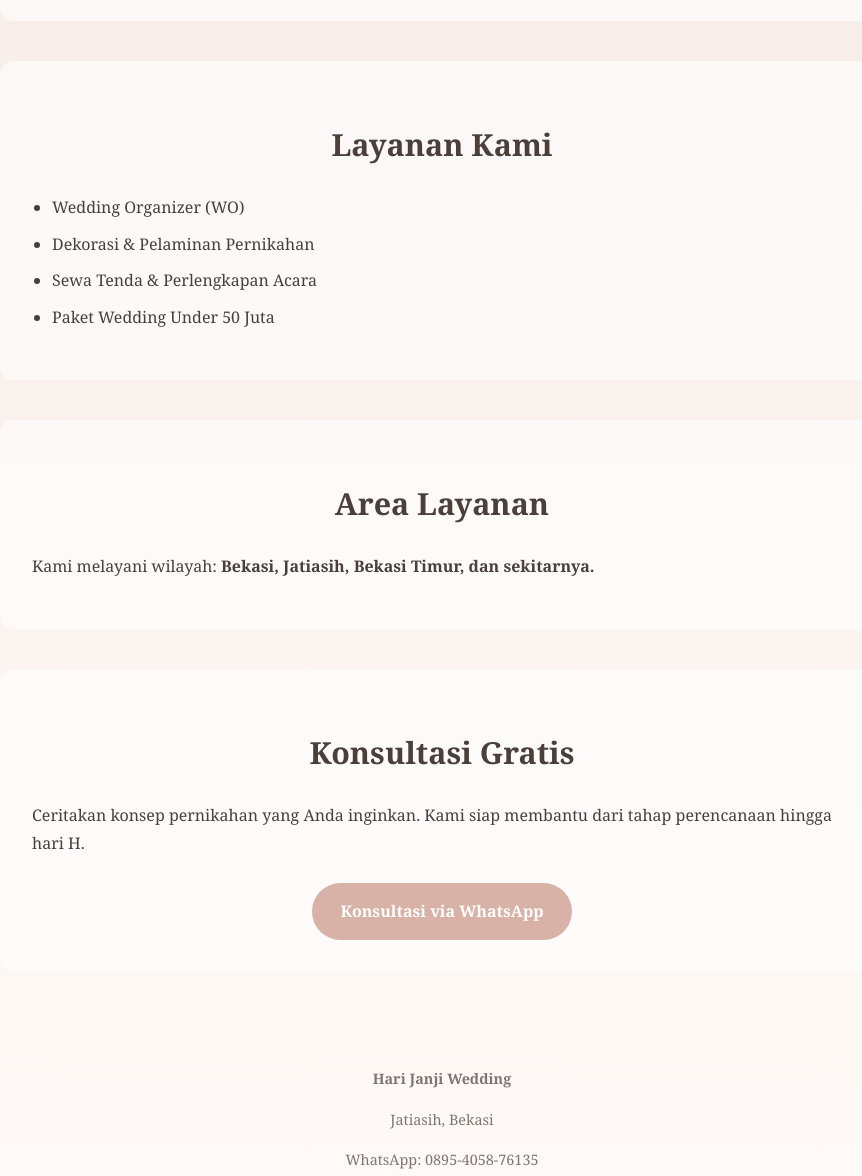
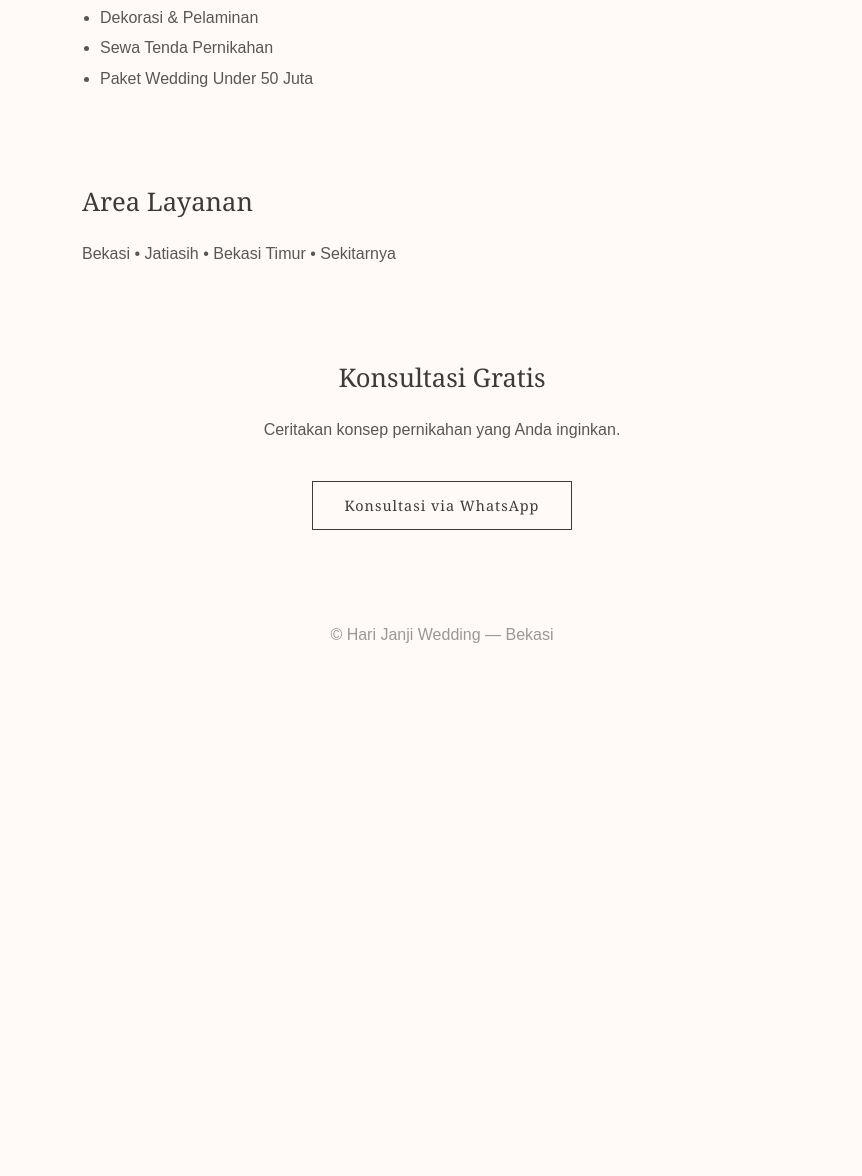
Before and after one commit to herilaksonoalvinas-byte/harijanjiwedding, a plain HTML site: page index.html in a window 1280 px wide. Shown: the part 726-1902 px from the top of the page, without its empty margins (198-1060 px from the left). After the commit the page ends 1532 px from the top, so only its background shows below. Drawn offline with Linux system fonts and the light colour scheme.

Commit message:
update style

```diff
--- a/index.html
+++ b/index.html
@@ -2,171 +2,62 @@
 <html lang="id">
 <head>
   <meta charset="UTF-8" />
-  <title>Hari Janji Wedding | Wedding Organizer & Dekorasi Bekasi</title>
+  <title>Hari Janji Wedding | Wedding Organizer Bekasi</title>
 
-  <meta name="description" content="Hari Janji Wedding adalah wedding organizer dan dekorasi pernikahan di Bekasi. Melayani WO, pelaminan, dekorasi, dan paket wedding under 50 juta." />
+  <meta name="description" content="Hari Janji Wedding adalah wedding organizer dan dekorasi pernikahan di Bekasi. Paket wedding rapi, tenang, dan sesuai impian." />
   <meta name="viewport" content="width=device-width, initial-scale=1.0" />
 
-  <style>
-    :root {
-      --pink: #d8b2a7;
-      --pink-soft: #f3e6e1;
-      --cream: #fffaf7;
-      --text-dark: #4a3f3a;
-    }
-
-    body {
-      margin: 0;
-      font-family: "Georgia", "Times New Roman", serif;
-      background: linear-gradient(180deg, var(--pink-soft), var(--cream));
-      color: var(--text-dark);
-      line-height: 1.8;
-      scroll-behavior: smooth;
-    }
-
-    .hero {
-      text-align: center;
-      padding: 80px 20px 60px;
-    }
-
-    .logo {
-      max-width: 150px;
-      margin-bottom: 30px;
-    }
-
-    h1 {
-      font-size: 3rem;
-      margin: 0;
-      letter-spacing: 1px;
-    }
-
-    .tagline {
-      font-size: 1.1rem;
-      opacity: 0.8;
-      margin-top: 10px;
-    }
-
-    section {
-      max-width: 820px;
-      margin: 40px auto;
-      padding: 32px;
-      background: rgba(255,255,255,0.6);
-      border-radius: 14px;
-      transition: transform 0.3s ease, box-shadow 0.3s ease;
-    }
-
-    section:hover {
-      transform: translateY(-6px);
-      box-shadow: 0 20px 40px rgba(0,0,0,0.08);
-    }
-
-    h2 {
-      text-align: center;
-      font-size: 1.9rem;
-      margin-bottom: 20px;
-    }
-
-    ul {
-      padding-left: 20px;
-    }
-
-    li {
-      margin-bottom: 8px;
-    }
-
-    .cta {
-      text-align: center;
-      margin-top: 25px;
-    }
-
-    a.button {
-      display: inline-block;
-      padding: 14px 28px;
-      background: var(--pink);
-      color: white;
-      text-decoration: none;
-      border-radius: 30px;
-      font-weight: bold;
-      transition: all 0.3s ease;
-    }
-
-    a.button:hover {
-      background: #c49a8f;
-      transform: scale(1.05);
-    }
-
-    footer {
-      text-align: center;
-      padding: 40px 20px;
-      font-size: 0.9rem;
-      opacity: 0.7;
-    }
-  </style>
+  <!-- LINK CSS -->
+  <link rel="stylesheet" href="style.css" />
 </head>
 
 <body>
 
-  <!-- HERO / LOGO -->
-  <header class="hero">
-    <img src="logo.jpg" alt="Hari Janji Wedding Logo" class="logo" />
+  <div class="container">
+
+    <header>
+      <img src="logo.jpg" alt="Hari Janji Wedding Logo" />
       <h1>Hari Janji Wedding</h1>
       <p class="tagline">Wedding Organizer & Dekorasi Pernikahan Bekasi</p>
     </header>
 
-  <!-- TENTANG -->
     <section>
       <h2>Tentang Kami</h2>
       <p>
         Hari Janji Wedding adalah vendor wedding organizer dan dekorasi
         yang berbasis di Bekasi. Kami membantu pasangan menyiapkan
-      hari pernikahan dengan konsep yang rapi, tenang, dan sesuai impian.
-    </p>
-    <p>
-      Dengan tim berpengalaman, kami siap menyesuaikan konsep acara
-      mulai dari sederhana hingga elegan.
+        hari pernikahan dengan rapi, tenang, dan sesuai impian.
       </p>
     </section>
 
-  <!-- LAYANAN -->
     <section>
-    <h2>Layanan Kami</h2>
+      <h2>Layanan</h2>
       <ul>
         <li>Wedding Organizer (WO)</li>
-      <li>Dekorasi & Pelaminan Pernikahan</li>
-      <li>Sewa Tenda & Perlengkapan Acara</li>
+        <li>Dekorasi & Pelaminan</li>
+        <li>Sewa Tenda Pernikahan</li>
         <li>Paket Wedding Under 50 Juta</li>
       </ul>
     </section>
 
-  <!-- AREA -->
     <section>
       <h2>Area Layanan</h2>
-    <p>
-      Kami melayani wilayah:
-      <strong>Bekasi, Jatiasih, Bekasi Timur, dan sekitarnya.</strong>
-    </p>
+      <p>Bekasi • Jatiasih • Bekasi Timur • Sekitarnya</p>
     </section>
 
-  <!-- CTA -->
-  <section>
+    <section class="cta">
       <h2>Konsultasi Gratis</h2>
-    <p>
-      Ceritakan konsep pernikahan yang Anda inginkan.
-      Kami siap membantu dari tahap perencanaan hingga hari H.
-    </p>
-    <div class="cta">
-      <a class="button" href="https://wa.me/62895405876135" target="_blank">
+      <p>Ceritakan konsep pernikahan yang Anda inginkan.</p>
+      <a href="https://wa.me/62895405876135" target="_blank">
         Konsultasi via WhatsApp
       </a>
-    </div>
     </section>
 
-  <!-- FOOTER -->
     <footer>
-    <p><strong>Hari Janji Wedding</strong></p>
-    <p>Jatiasih, Bekasi</p>
-    <p>WhatsApp: 0895-4058-76135</p>
+      <p>© Hari Janji Wedding — Bekasi</p>
     </footer>
+
+  </div>
 
 </body>
 </html>
--- /dev/null
+++ b/style.css
@@ -0,0 +1,84 @@
+body {
+  margin: 0;
+  font-family: "Playfair Display", Georgia, serif;
+  background: #fffaf7;
+  color: #3f3a37;
+}
+
+.container {
+  max-width: 720px;
+  margin: auto;
+  padding: 80px 24px;
+}
+
+header {
+  text-align: center;
+  margin-bottom: 100px;
+}
+
+header img {
+  max-width: 120px;
+  margin-bottom: 40px;
+}
+
+h1 {
+  font-size: 2.8rem;
+  margin-bottom: 12px;
+  font-weight: 500;
+}
+
+.tagline {
+  font-size: 0.9rem;
+  letter-spacing: 1px;
+  text-transform: uppercase;
+  opacity: 0.6;
+}
+
+section {
+  margin-bottom: 90px;
+}
+
+h2 {
+  font-size: 1.6rem;
+  margin-bottom: 20px;
+  font-weight: 500;
+}
+
+p, li {
+  font-family: Arial, sans-serif;
+  font-size: 1rem;
+  line-height: 1.9;
+  opacity: 0.85;
+}
+
+ul {
+  padding-left: 18px;
+}
+
+.cta {
+  text-align: center;
+}
+
+.cta a {
+  display: inline-block;
+  margin-top: 20px;
+  padding: 14px 32px;
+  border: 1px solid #3f3a37;
+  color: #3f3a37;
+  text-decoration: none;
+  font-size: 0.9rem;
+  letter-spacing: 1px;
+  transition: all 0.3s ease;
+}
+
+.cta a:hover {
+  background: #3f3a37;
+  color: white;
+}
+
+footer {
+  text-align: center;
+  padding-bottom: 60px;
+  font-size: 0.85rem;
+  opacity: 0.6;
+}
```
Lines whose indentation alone changed are shown as unchanged.
